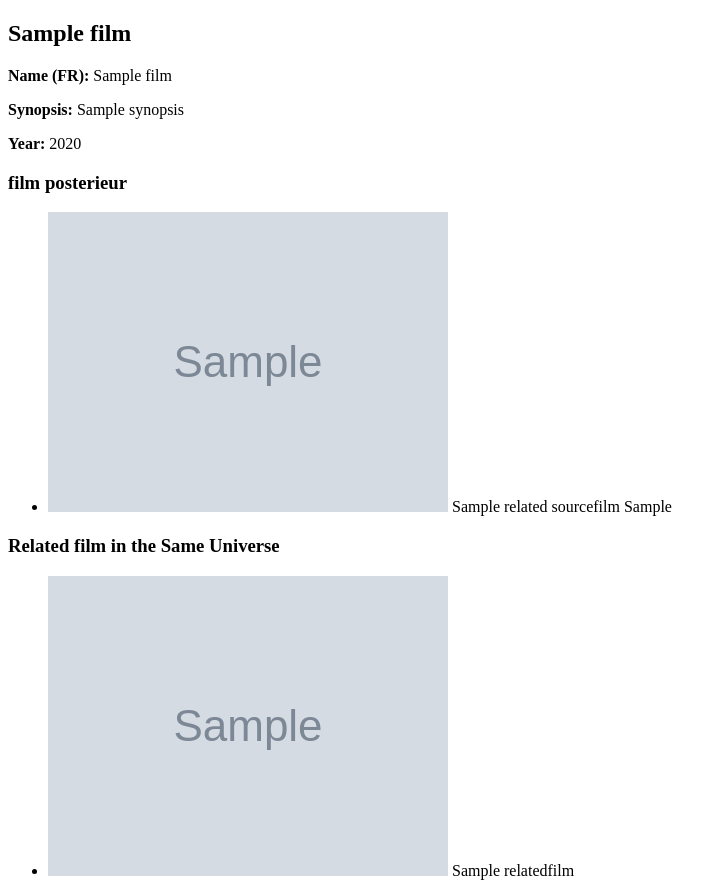
After one commit to petitGuillaume/AnimeSite, a PHP site: template Vue/detail_film.inc.php in a window 1280 px wide. The commit adds this page. Shown: the whole page, without its empty margins (0-727 px from the left). Run offline with PHP 8.4, Linux system fonts and the light colour scheme; the template is opened without the code that fills it: most values are stand-ins (such as "Sample title", 1, 10 or a date in 2020); grey boxes marked "Sample" are stand-in pictures; data that the repository does not hold is empty.

Commit message:
preparation de l'implémantation de la database film

```diff
--- /dev/null
+++ b/Vue/detail_film.inc.php
@@ -0,0 +1,61 @@
+<!DOCTYPE html>
+<html>
+<head>
+
+
+
+
+<!DOCTYPE html>
+<html>
+<head>
+    <title>Film Form</title>
+</head>
+<body>
+    <?php if ($film): ?>
+        <h2><?php echo $film['Name_Jp']; ?></h2>
+        <p><strong>Name (FR): </strong><?php echo $film['Name_Fr']; ?></p>
+        <p><strong>Synopsis: </strong><?php echo $film['Synopsis']; ?></p>
+        <p><strong>Year: </strong><?php echo $film['Year']; ?></p>
+        <!-- Afficher d'autres informations de l'anime ici -->
+
+        <?php if ($film_antéList): ?>
+            <h3>Film antérieur</h3>
+            <ul>
+                <?php foreach ($film_antéList as $film_anté): ?>
+                    <li>
+                        <img class="ani" src="ressource/img/film_img/<?php echo $film_anté['image']; ?>" alt="<?php echo $film_anté['Name_Fr']; ?>">
+                        <?php echo $film_anté['Name_Fr']; ?>
+                    </li>
+                <?php endforeach; ?>
+            </ul>
+        <?php endif; ?>
+
+        <?php if ($relatedSourcefilmList): ?>
+            <h3>film posterieur</h3>
+            <ul>
+                <?php foreach ($relatedSourcefilmList as $relatedSourcefilm): ?>
+                    <li>
+                        <img class="ani" src="ressource/img/film_img/<?php echo $relatedSourcefilm['image']; ?>" alt="<?php echo $relatedSourcefilm['Name_Fr']; ?>">
+                        <?php echo $relatedSourcefilm['Name_Fr']; ?>
+                        <?php echo $relatedSourcefilm['film_Type']; ?>
+                    </li>
+                <?php endforeach; ?>
+            </ul>
+        <?php endif; ?>
+        <?php if ($relatedfilmList): ?>
+            <h3>Related film in the Same Universe</h3>
+            <ul>
+                <?php foreach ($relatedfilmList as $relatedfilm): ?>
+                    <li>
+                        <img class="ani" src="ressource/img/film_img/<?php echo $relatedfilm['image']; ?>" alt="<?php echo $relatedfilm['Name_Jp']; ?>">
+                        <?php echo $relatedfilm['Name_Jp']; ?>
+                    </li>
+                <?php endforeach; ?>
+            </ul>
+        <?php endif; ?>
+
+    <?php else: ?>
+        <p>L'anime n'existe pas.</p>
+    <?php endif; ?>
+</body>
+</html>
--- a/controleur/index.php
+++ b/controleur/index.php
@@ -20,8 +20,10 @@
          else if (isset($_GET['rajout_anime'])){
             include_once ('controleur/rajout_anime.inc.php');
         }
-         else if (isset($_GET['detail'])){
+         else if (isset($_GET['detail_anime'])){
             include_once ('controleur/detail_anime.inc.php');
+        }else if (isset($_GET['detail_film'])){
+            include_once ('controleur/detail_film.inc.php');
         }
 
         ?>
--- a/ressource/js/Anime-Script.js
+++ b/ressource/js/Anime-Script.js
@@ -4,7 +4,7 @@
         var content = '';
         data.forEach(function (anime) {
 
-          content += '<a href="index.php?detail&id=' + anime.ID + '">';
+          content += '<a href="index.php?detail_anime&id=' + anime.ID + '">';
           content += '<div class="anime-item"><img class="ani" src="ressource/img/anime_img/' + anime.Image + '"/>';
           content += '<div class="bigblock">';
           content += '<div class="blocktittle">';
--- a/ressource/js/Film-Script.js
+++ b/ressource/js/Film-Script.js
@@ -4,7 +4,7 @@
         var content = '';
         data.forEach(function (film) {
 
-          content += '<a href="index.php?detail&id=' + film.ID + '">';
+          content += '<a href="index.php?detail_film&id=' + film.ID + '">';
           content += '<div class="anime-item"><img class="ani" src="ressource/img/film_img/' + film.Image + '"/>';
           content += '<div class="bigblock">';
           content += '<div class="blocktittle">';
--- a/ressource/js/home-index.js
+++ b/ressource/js/home-index.js
@@ -7,7 +7,7 @@ $(document).ready(function () {
             var content = '';
             data.forEach(function (anime) {
 
-                content += '<a href="index.php?detail&id=' + anime.ID + '">';
+                content += '<a href="index.php?detail_anime&id=' + anime.ID + '">';
                 content += '<div class="anime-item"><img class="ani" src="ressource/img/anime_img/' + anime.Image + '" />';
                 content += '<div class="bigblock">';
                 content += '<div class="blocktittle">';
```
Also changed, not shown: controleur/detail_film.inc.php (added, +7 -0 lines), index.php (+4 -3 lines), modele/detail_film.lib.php (added, +68 -0 lines), ressource/img/anime_img/Chrno_Crusade.jpg, ressource/img/anime_img/Miyuki-chan_in_wonderland.jpg, ressource/img/anime_img/Tokyo_Babylon.jpg.
